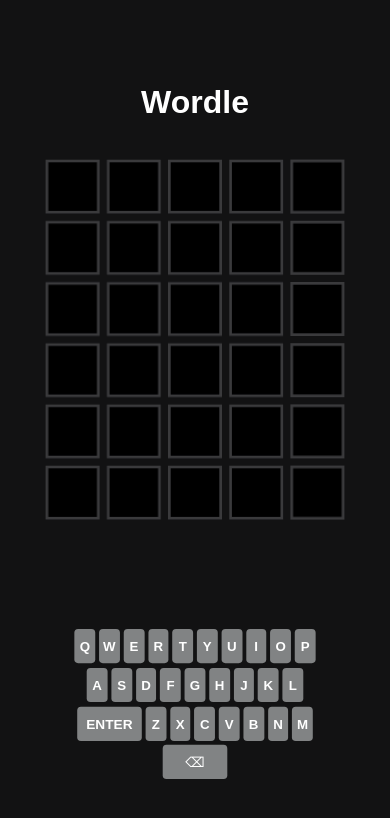
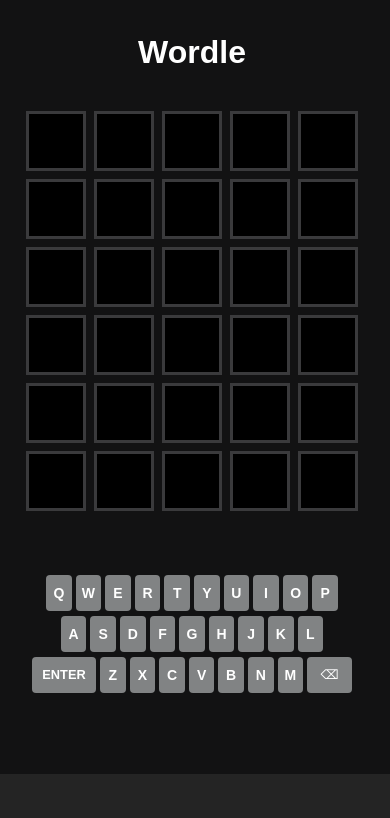
Before and after one commit to maximus-teo/wordle, a React (Vite) app: page / in a window 390 px wide. Shown: the top 818 px of the page. Built offline with nearby package versions, Linux system fonts and the light colour scheme.

Commit message:
mobile view

```diff
--- a/src/components/Keyboard.css
+++ b/src/components/Keyboard.css
@@ -64,7 +64,6 @@
 
 @media (max-width: 768px) {
   .keyboard {
-    width: 80vw;
     padding: 0 20px;
     margin-top: 10px;
   }
@@ -82,9 +81,9 @@
 
   .key-special {
     flex: 1.5 1 auto;
-    min-width: 16%;
-    max-width: 25%;
-    font-size: 0.9rem;
+    min-width: 10%;
+    max-width: 20%;
+    font-size: 0.8rem;
   }
 
   .key:has(> svg), .key:has(> .icon) {
--- a/src/index.css
+++ b/src/index.css
@@ -158,12 +158,9 @@
 }
 
 @media (max-width: 768px) {
-  .grid {
-    transform: scale(0.9);
-    transform-origin: top center;
-  }
-
-  .keyboard {
-    scale: 0.95;
+  :root {
+    position: absolute;
+    top: -70px;
+    left: -20px;
   }
 }
```
